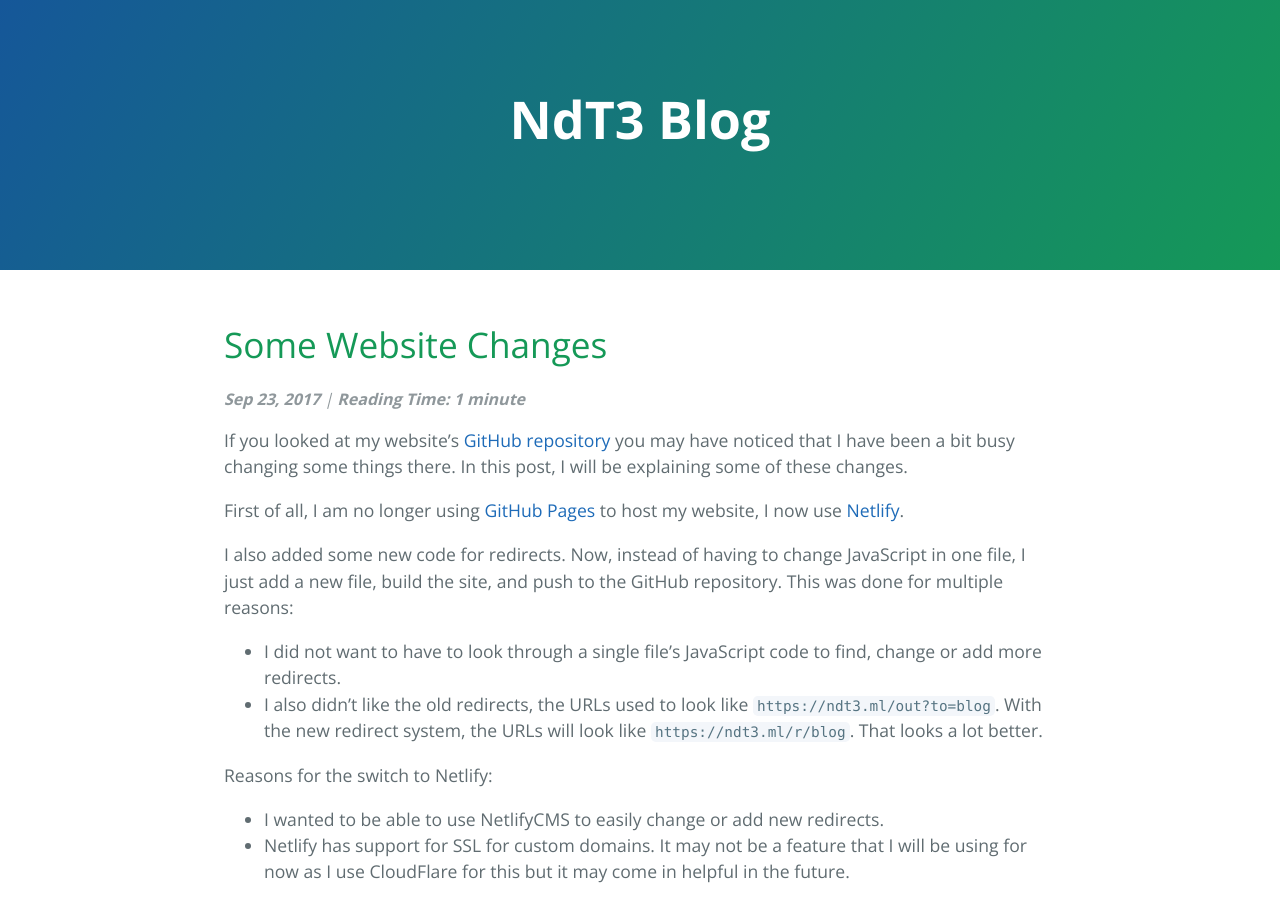
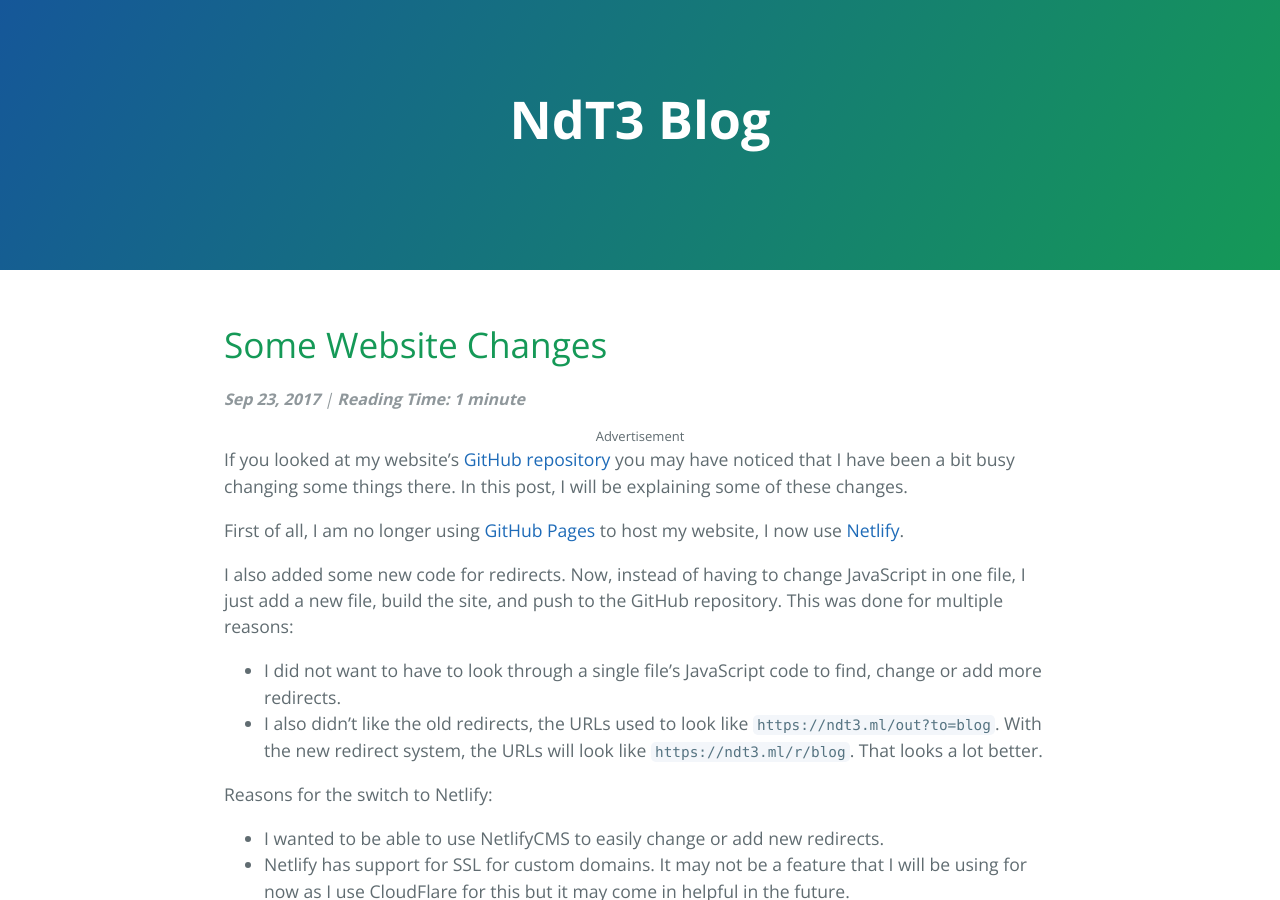
Before and after one commit to TrueWinter/blog, a Jekyll site: the page built from _posts/2017-09-23-some-website-changes.md, in a window 1280 px wide and 900 px high. Built offline with Jekyll 4.4.1, drawn with Linux system fonts in a browser that asks for light colours; comment, search, counter and statistics services are not loaded.

Commit message:
Update default.html

```diff
--- a/_layouts/default.html
+++ b/_layouts/default.html
@@ -110,7 +110,7 @@ height="0" width="0" style="display:none;visibility:hidden"></iframe></noscript>
 
         </p>
 <!--<div class="ad" style="text-align: center;font-size: small;">Advertisement<center><iframe data-aa="887950" src="" data-src="//ad.a-ads.com/887950?size=300x250" scrolling="no" style="width:300px; height:250px; border:0px; padding:0;overflow:hidden" allowtransparency="true"></iframe></center></div>-->
-<script id="hr-ad1" data-cfasync='false' type='text/javascript' data-src='//p364639.clksite.com/adServe/banners?tid=364639_714740_0'></script>
+<div class="ad" style="text-align: center;font-size: small;">Advertisement<center><script id="hr-ad1" data-cfasync='false' type='text/javascript' data-src='//p364639.clksite.com/adServe/banners?tid=364639_714740_0'></script></center></div>
 <noscript>
 <div class="ad-ns" style="text-align: center;font-size: small;">Advertisement<center><iframe data-aa="887950" src="//ad.a-ads.com/887950?size=300x250" scrolling="no" style="width:300px; height:250px; border:0px; padding:0;overflow:hidden" allowtransparency="true"></iframe></center></div>
 </noscript>
```
